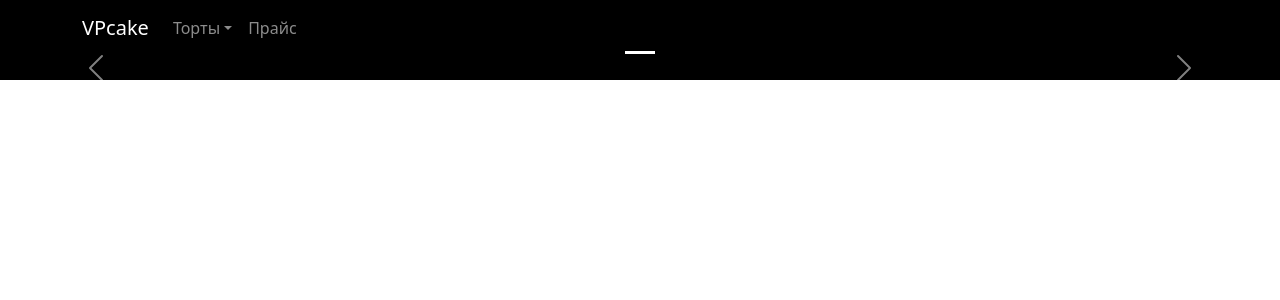
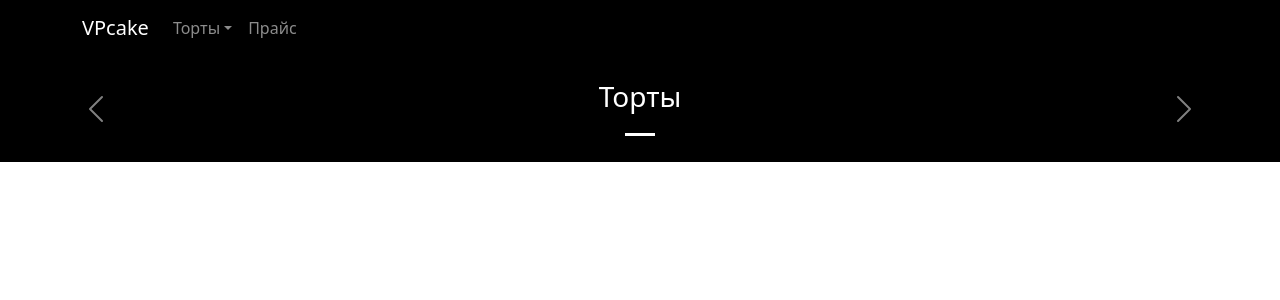
Before and after one commit to sergeianip20/rop, a Next.js app: page / in a window 1280 px wide. Shown: the top 300 px of the page. Built offline with nearby package versions, Linux system fonts and the light colour scheme.

Commit message:
Update index.js

```diff
--- a/pages/index.js
+++ b/pages/index.js
@@ -30,7 +30,7 @@ return <div className ={s.body}>
 <div>
 <Carousel>
 <Carousel.Item>
-<Image src="/Chr.svg" alt="Vercel Logo" width={100} height={16} />
+<Image src="/Chr.svg" alt="Vercel Logo" width={100} height={100} />
 <Carousel.Caption>
 <h3>Торты</h3>
 </Carousel.Caption>
```
